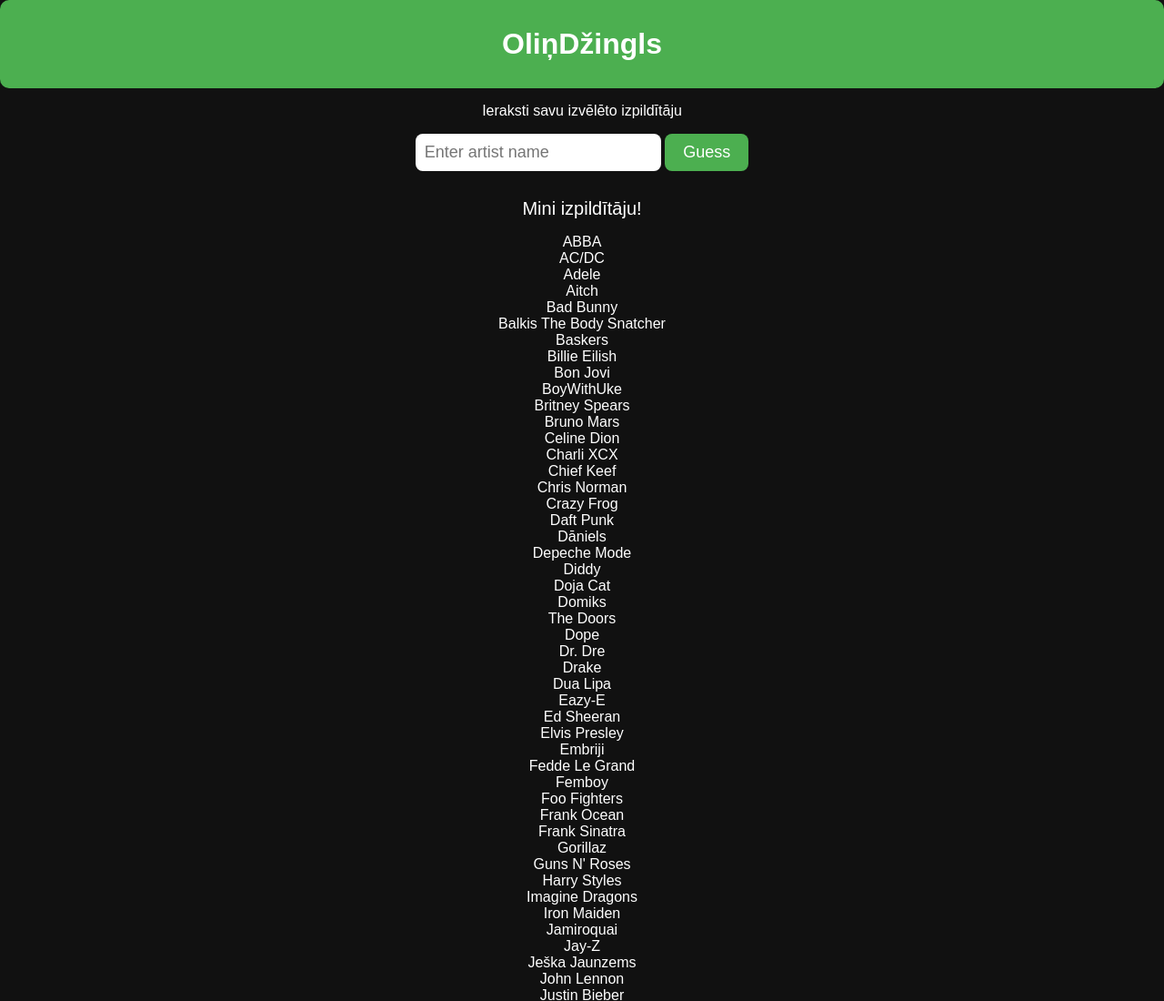
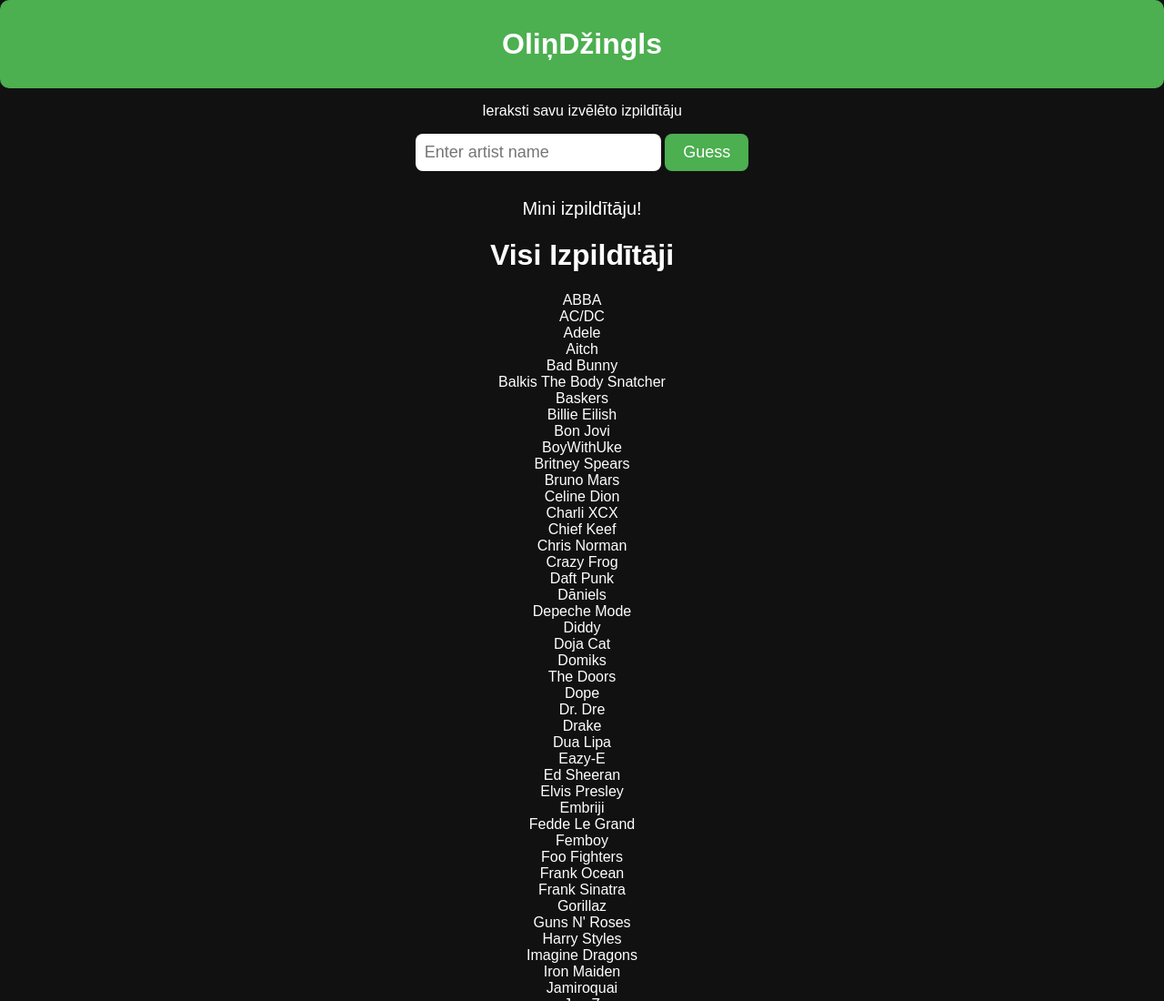
Before and after one commit to OlinsBolinsOfficial/Oli-D-ingls, a plain HTML site: page Testing/index.html in a window 1280 px wide. Shown: the top 1100 px of the page at 91% size. Drawn offline with Linux system fonts and the light colour scheme.

Commit message:
Update index.html

```diff
--- a/Testing/index.html
+++ b/Testing/index.html
@@ -18,6 +18,7 @@
 
     <div id="feedback" class="result-box"></div>
     <script src="js.js"></script>
+    <h1>Visi Izpildītāji</h1>
 <p>
 ABBA<br>
 AC/DC<br>
```
